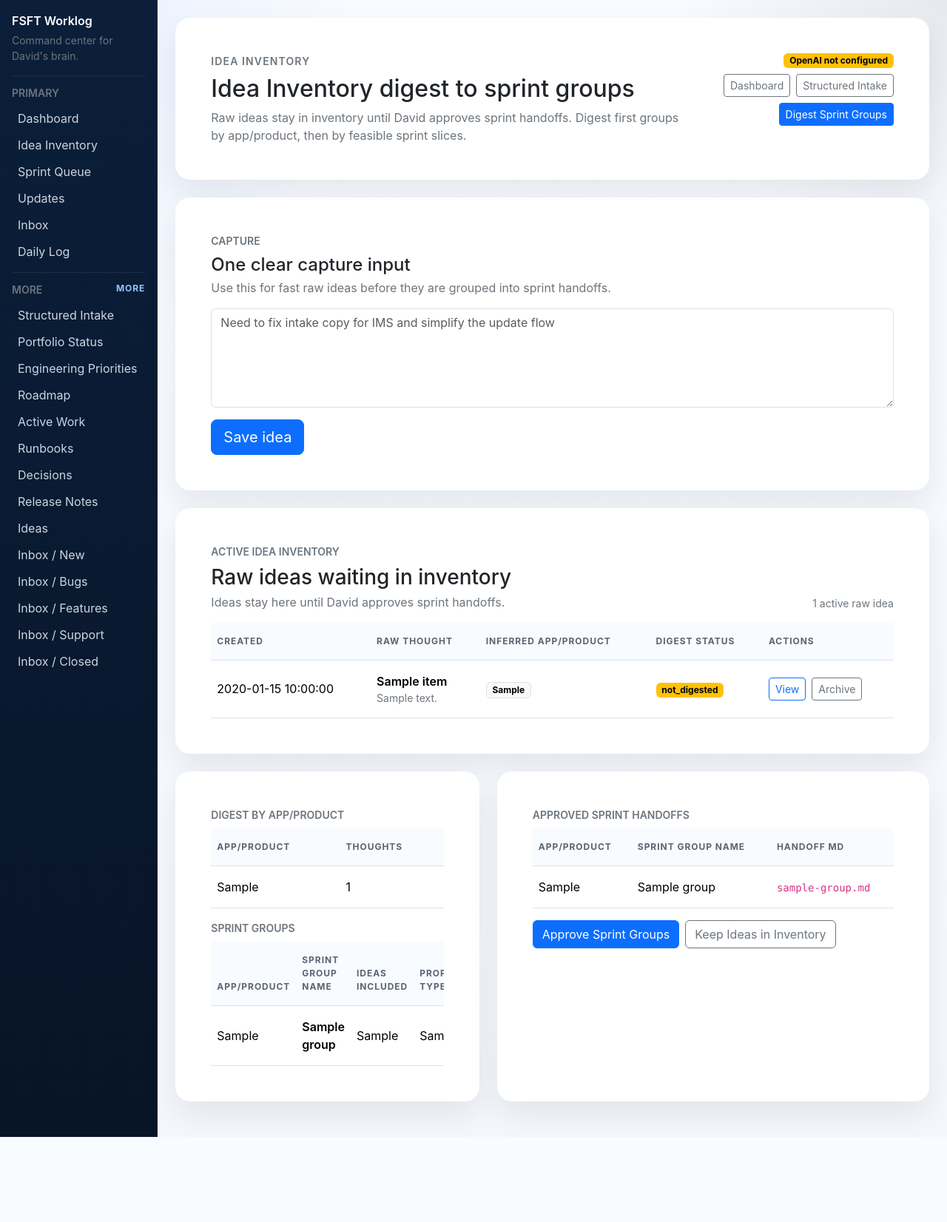
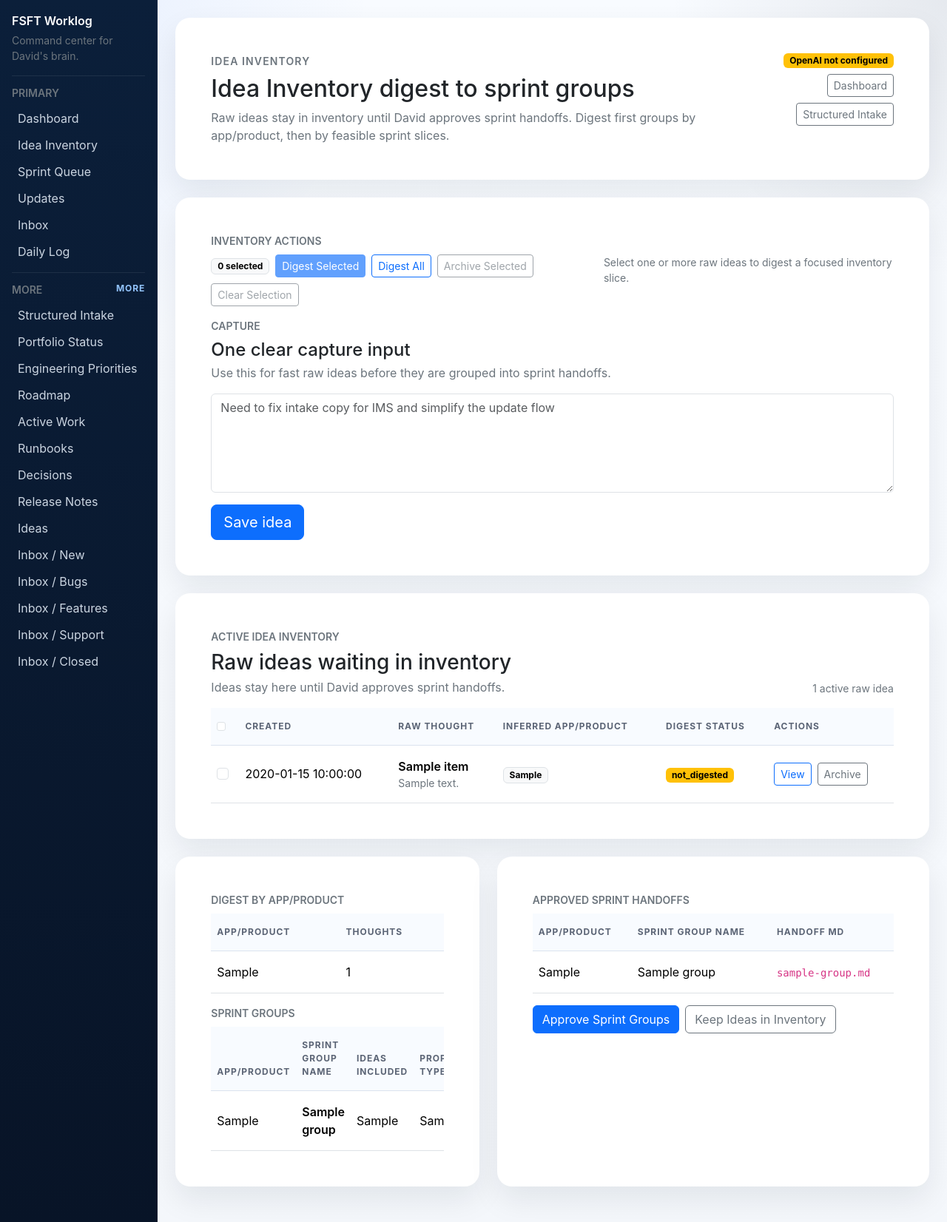
Before and after one commit to fourseasonsft/worklog-viewer, a Flask app: template templates/assistant.html in a window 1280 px wide. Shown: the whole page at 74% size. Before the commit the page ends 1537 px from the top, so only its background shows below. Run offline with Flask 3, Linux system fonts and the light colour scheme; the template is opened without the code that fills it: most values are stand-ins (such as "Sample title", 1, 10 or a date in 2020); some libraries are stand-ins or nearby versions.

Commit message:
Add idea inventory selection actions

```diff
--- a/app.py
+++ b/app.py
@@ -2035,11 +2035,16 @@ def assistant_message():
 def assistant_digest_preview():
     payload = request.get_json(silent=True) or {}
     thought_paths = payload.get("thought_paths") or []
+    selected_only = bool(payload.get("selected_only"))
     if thought_paths:
         thoughts = _thoughts_by_paths([str(path) for path in thought_paths])
     else:
         thoughts = _thought_box_items(digested_only=False)
+    if selected_only and not thoughts:
+        return {"ok": False, "error": "Select at least one raw idea before digesting."}, 400
     preview = _digest_groups_from_items(thoughts)
+    preview["selection_mode"] = "selected" if thought_paths else "all"
+    preview["selected_thought_paths"] = [str(path) for path in thought_paths]
     return {"ok": True, "digest_preview": preview, "thought_count": len(thoughts)}
 
 
@@ -2049,7 +2054,9 @@ def assistant_approve_digest():
     payload = request.get_json(silent=True) or {}
     preview = payload.get("digest_preview") or {}
     source_paths = [str(path) for path in preview.get("source_thoughts", [])]
-    thoughts = _thoughts_by_paths(source_paths)
+    selected_paths = [str(path) for path in preview.get("selected_thought_paths", [])]
+    target_paths = selected_paths or source_paths
+    thoughts = _thoughts_by_paths(target_paths)
     if not thoughts:
         return {"ok": False, "error": "No active thoughts available for approval."}, 400
 
@@ -2071,6 +2078,7 @@ def assistant_approve_digest():
             "created_at": datetime.now(timezone.utc).isoformat(),
             "updated_at": datetime.now(timezone.utc).isoformat(),
             "proposed_work": proposal.get("proposed_work") or [],
+            "selected_thought_paths": target_paths,
             "digested_source_thoughts": [],
         }
         handoff_path = _write_sprint_handoff_file(sprint_record)
--- a/templates/assistant.html
+++ b/templates/assistant.html
@@ -15,7 +15,6 @@
         <div class="d-flex flex-wrap gap-2 justify-content-lg-end">
           <a class="btn btn-outline-secondary btn-sm" href="{{ url_for('dashboard') }}">Dashboard</a>
           <a class="btn btn-outline-secondary btn-sm" href="{{ url_for('intake') }}">Structured Intake</a>
-          <button class="btn btn-primary btn-sm" type="button" id="proposed-update-button">Digest Sprint Groups</button>
         </div>
       </div>
     </div>
@@ -23,6 +22,19 @@
 
   <section class="card surface-card card-shadow border-0 mb-4">
     <div class="card-body p-4 p-xl-5">
+      <div id="inventory-action-bar" class="d-flex flex-column flex-lg-row justify-content-between gap-3 align-items-lg-center mb-3">
+        <div>
+          <div class="text-uppercase text-secondary small fw-semibold mb-2">Inventory Actions</div>
+          <div class="d-flex flex-wrap align-items-center gap-2">
+            <span class="badge text-bg-light border" id="selected-count-badge">0 selected</span>
+            <button class="btn btn-primary btn-sm" type="button" id="digest-selected-button" disabled>Digest Selected</button>
+            <button class="btn btn-outline-primary btn-sm" type="button" id="digest-all-button">Digest All</button>
+            <button class="btn btn-outline-secondary btn-sm" type="button" id="archive-selected-button" disabled>Archive Selected</button>
+            <button class="btn btn-outline-secondary btn-sm" type="button" id="clear-selection-button" disabled>Clear Selection</button>
+          </div>
+        </div>
+        <div id="selection-status" class="text-secondary small">Select one or more raw ideas to digest a focused inventory slice.</div>
+      </div>
       <form id="assistant-form" class="assistant-form">
         <div class="d-flex justify-content-between align-items-end gap-3 mb-3">
           <div>
@@ -54,6 +66,9 @@
         <table class="table inbox-table align-middle mb-0">
           <thead>
             <tr>
+              <th class="text-nowrap">
+                <input class="form-check-input" type="checkbox" id="select-all-ideas">
+              </th>
               <th>Created</th>
               <th>Raw Thought</th>
               <th>Inferred App/Product</th>
@@ -65,6 +80,9 @@
             {% if conversation %}
               {% for item in conversation %}
                 <tr data-thought-path="{{ item.path }}">
+                  <td>
+                    <input class="form-check-input idea-select" type="checkbox" value="{{ item.path }}" data-thought-path="{{ item.path }}">
+                  </td>
                   <td class="text-nowrap">{{ item.created_at or item.mtime_display or 'Unknown' }}</td>
                   <td>
                     <div class="fw-semibold">{{ item.title }}</div>
@@ -87,7 +105,7 @@
                 </tr>
               {% endfor %}
             {% else %}
-              <tr><td colspan="5" class="text-secondary">No active raw ideas yet.</td></tr>
+              <tr><td colspan="6" class="text-secondary">No active raw ideas yet.</td></tr>
             {% endif %}
           </tbody>
         </table>
@@ -201,9 +219,13 @@
 <script>
 (() => {
   const form = document.getElementById('assistant-form');
-  const proposedUpdateButton = document.getElementById('proposed-update-button');
   const approveButton = document.getElementById('approve-digest-button');
   const cancelButton = document.getElementById('cancel-digest-button');
+  const digestSelectedButton = document.getElementById('digest-selected-button');
+  const digestAllButton = document.getElementById('digest-all-button');
+  const archiveSelectedButton = document.getElementById('archive-selected-button');
+  const clearSelectionButton = document.getElementById('clear-selection-button');
+  const selectAll = document.getElementById('select-all-ideas');
   const status = document.getElementById('assistant-status');
   const input = form.querySelector('textarea[name="message"]');
   const previewBody = document.getElementById('digest-preview-body');
@@ -213,7 +235,30 @@
   const handoffTableBody = document.getElementById('handoff-table-body');
   const actionBar = document.getElementById('digest-actions');
   const ideaInventoryBody = document.getElementById('idea-inventory-body');
+  const selectedCountBadge = document.getElementById('selected-count-badge');
+  const selectionStatus = document.getElementById('selection-status');
   let digestPreview = {{ digest_preview | tojson if digest_preview else 'null' }};
+  let lastDigestMode = 'all';
+
+  function selectedCheckboxes() {
+    return Array.from(document.querySelectorAll('.idea-select:checked'));
+  }
+
+  function selectedPaths() {
+    return selectedCheckboxes().map((checkbox) => checkbox.value);
+  }
+
+  function syncSelectionUI() {
+    const count = selectedCheckboxes().length;
+    selectedCountBadge.textContent = `${count} selected`;
+    digestSelectedButton.disabled = count === 0;
+    archiveSelectedButton.disabled = count === 0;
+    clearSelectionButton.disabled = count === 0;
+    const allCheckboxes = Array.from(document.querySelectorAll('.idea-select'));
+    selectAll.checked = allCheckboxes.length > 0 && count === allCheckboxes.length;
+    selectAll.indeterminate = count > 0 && count < allCheckboxes.length;
+    selectionStatus.textContent = count > 0 ? `${count} raw idea${count === 1 ? '' : 's'} selected.` : 'Select one or more raw ideas to digest a focused inventory slice.';
+  }
 
   function renderPreview(data) {
     digestPreview = data;
@@ -264,7 +309,7 @@
     const data = await res.json();
     ideaInventoryBody.innerHTML = '';
     if (!data.thoughts || !data.thoughts.length) {
-      ideaInventoryBody.innerHTML = '<tr><td colspan="5" class="text-secondary">No active raw ideas yet.</td></tr>';
+      ideaInventoryBody.innerHTML = '<tr><td colspan="6" class="text-secondary">No active raw ideas yet.</td></tr>';
       return;
     }
     data.thoughts.forEach((item) => {
@@ -290,12 +335,17 @@
     bindArchiveButtons();
   }
 
-  async function requestDigest() {
-    status.textContent = 'Building sprint groups...';
+  async function requestDigest(selectedOnly) {
+    const thought_paths = selectedOnly ? selectedPaths() : [];
+    if (selectedOnly && thought_paths.length === 0) {
+      status.textContent = 'Select at least one raw idea before digesting.';
+      return;
+    }
+    status.textContent = selectedOnly ? 'Building sprint groups from selected ideas...' : 'Building sprint groups...';
     const res = await fetch('{{ url_for("assistant_digest_preview") }}', {
       method: 'POST',
       headers: {'Content-Type': 'application/json'},
-      body: JSON.stringify({thought_paths: []}),
+      body: JSON.stringify({thought_paths, selected_only: selectedOnly}),
     });
     const data = await res.json();
     if (!res.ok) {
@@ -303,7 +353,7 @@
       return;
     }
     renderPreview(data.digest_preview);
-    status.textContent = 'Sprint groups ready.';
+    status.textContent = selectedOnly ? 'Sprint groups ready for selected ideas.' : 'Sprint groups ready.';
   }
 
   async function sendMessage(message) {
@@ -318,7 +368,7 @@
       || trimmed.toLowerCase() === 'proposed update review'
       || trimmed.toLowerCase() === 'digest sprint groups';
     if (digestRequest) {
-      await requestDigest();
+      await requestDigest(false);
       input.value = '';
       return;
     }
@@ -391,15 +441,54 @@
     });
   }
 
+  function bindSelectionControls() {
+    document.querySelectorAll('.idea-select').forEach((checkbox) => {
+      checkbox.addEventListener('change', syncSelectionUI);
+    });
+    selectAll?.addEventListener('change', () => {
+      document.querySelectorAll('.idea-select').forEach((checkbox) => {
+        checkbox.checked = selectAll.checked;
+      });
+      syncSelectionUI();
+    });
+    clearSelectionButton?.addEventListener('click', () => {
+      document.querySelectorAll('.idea-select').forEach((checkbox) => {
+        checkbox.checked = false;
+      });
+      syncSelectionUI();
+    });
+    digestSelectedButton?.addEventListener('click', () => requestDigest(true));
+    digestAllButton?.addEventListener('click', () => requestDigest(false));
+    archiveSelectedButton?.addEventListener('click', async () => {
+      const thought_paths = selectedPaths();
+      if (!thought_paths.length) {
+        status.textContent = 'Select at least one raw idea before archiving.';
+        return;
+      }
+      status.textContent = 'Archiving selected ideas...';
+      for (const thought_path of thought_paths) {
+        await fetch('{{ url_for("assistant_archive_thought") }}', {
+          method: 'POST',
+          headers: {'Content-Type': 'application/json'},
+          body: JSON.stringify({thought_path}),
+        });
+      }
+      await refreshIdeas();
+      status.textContent = 'Selected ideas archived.';
+      syncSelectionUI();
+    });
+  }
+
   form.addEventListener('submit', (event) => {
     event.preventDefault();
     sendMessage(input.value);
   });
 
-  proposedUpdateButton.addEventListener('click', requestDigest);
   if (approveButton) approveButton.addEventListener('click', approveDigest);
   if (cancelButton) cancelButton.addEventListener('click', cancelDigest);
   bindArchiveButtons();
+  bindSelectionControls();
+  syncSelectionUI();
 })();
 </script>
 {% endblock %}
```
Also changed, not shown: tests/test_assistant.py (+67 -0 lines).
